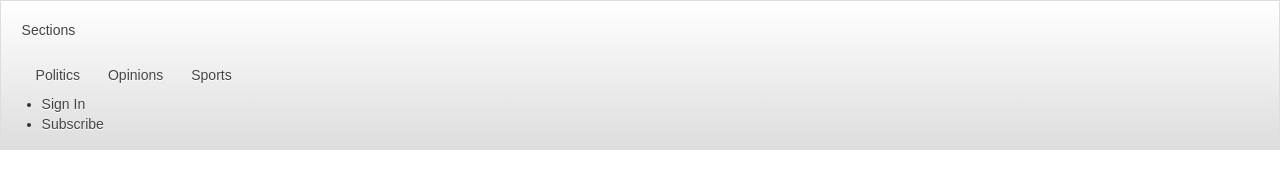
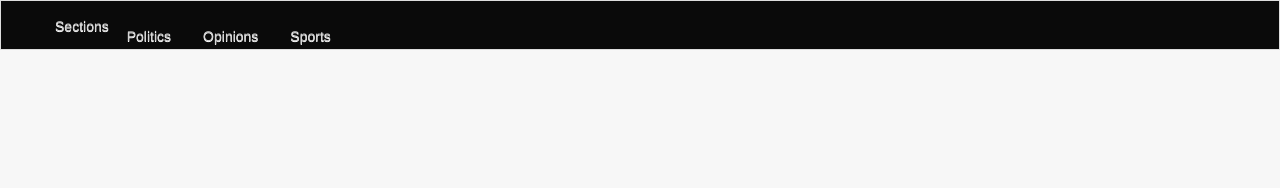
Before and after one commit to tonyyao81/tonyyao81.github.io, a plain HTML site: page index.html in a window 1280 px wide. Drawn offline with Linux system fonts and the light colour scheme.

Commit message:
update nav style

```diff
--- a/css/custom.css
+++ b/css/custom.css
@@ -1,3 +1,72 @@
 /* ==============================
 INCLUDE ALL CUSTOM CSS HERE
 ============================== */
+
+*,*:before,*:after {
+    -webkit-box-sizing: border-box;
+    -moz-box-sizing: border-box;
+    box-sizing: border-box
+}
+
+body {
+    background: #f7f7f7;
+    color: #2a2a2a;
+    padding: 0;
+    margin: 0;
+    font-family: "FranklinITCProLight","Helvetica Neue Light","Helvetica Neue",Helvetica,Roboto,Arial,sans-serif;
+    font-weight: normal;
+    font-style: normal;
+    line-height: 1.5;
+    position: relative;
+    cursor: auto;
+}
+
+
+
+#page-nav {
+    -webkit-font-smoothing: antialiased;
+
+}
+
+
+#top-nav-bar {
+
+	height: 50px;
+	background: rgba(0,0,0,0.96);
+    padding: 0 20px 0 16px;
+    overflow: hidden;
+}
+
+
+#top-nav-bar ul {
+    list-style: none;
+    margin: 0;
+    padding: 0;
+
+    opacity: 1;
+    visibility: visible;
+}
+
+
+#top-nav-bar ul li {
+    list-style: none;
+    background-image: none;
+    text-align: left;
+    float: left;
+}
+
+
+#top-nav-bar ul li>a {
+    line-height: 50px;
+    height: 50px;
+}
+
+#top-nav-bar ul li>a {
+    font-family: "FranklinITCProBold","Helvetica Neue Bold","Helvetica Neue",Helvetica,Roboto,Arial,sans-serif;
+    font-size: 14px;
+    font-weight: normal;
+    text-transform: none;
+    color: #d5d5d5;
+    display: block;
+    padding-left: 18px;
+}
--- a/index.html
+++ b/index.html
@@ -4,19 +4,19 @@
 	<link rel="stylesheet" type="text/css" href="css/custom.css">
 </head>
 <body>
-
-	<header>
-		<nav class="nav-bar">
+	<div id="page-nav">
+		<header id="page-header">
+			<nav id="top-nav-bar" class="nav-bar">
 				<div>
 					<div class="col-9">
-					<ul class="no-style">
+						<ul class="">
 							<li class="search-form-item hidden-xs">
 								<form id="search-form" method="get" class="search" action="//www.washingtonpost.com/newssearch/">
 									<i id="search-btn" class="fa fa-search closed"></i>
 								</form>
 							</li>
 							<li class="hidden-xs">
-							<a href="#" id="section-menu-btn" class="button section-menu-btn sections"> Sections <i class="fa fa-bars"></i> </a>
+								<a href="#" id="section-menu-btn" class="button section-menu-btn sections">Sections<i class="fa fa-bars"></i></a>
 							</li>
 						</ul>
 						<ul id="sections-menu-wide" class="nav">
@@ -40,6 +40,7 @@
 				</div>
 			</nav>
 		</header>
+	</div>
 </body>
 
 </html>
```
Lines whose indentation alone changed are shown as unchanged.
